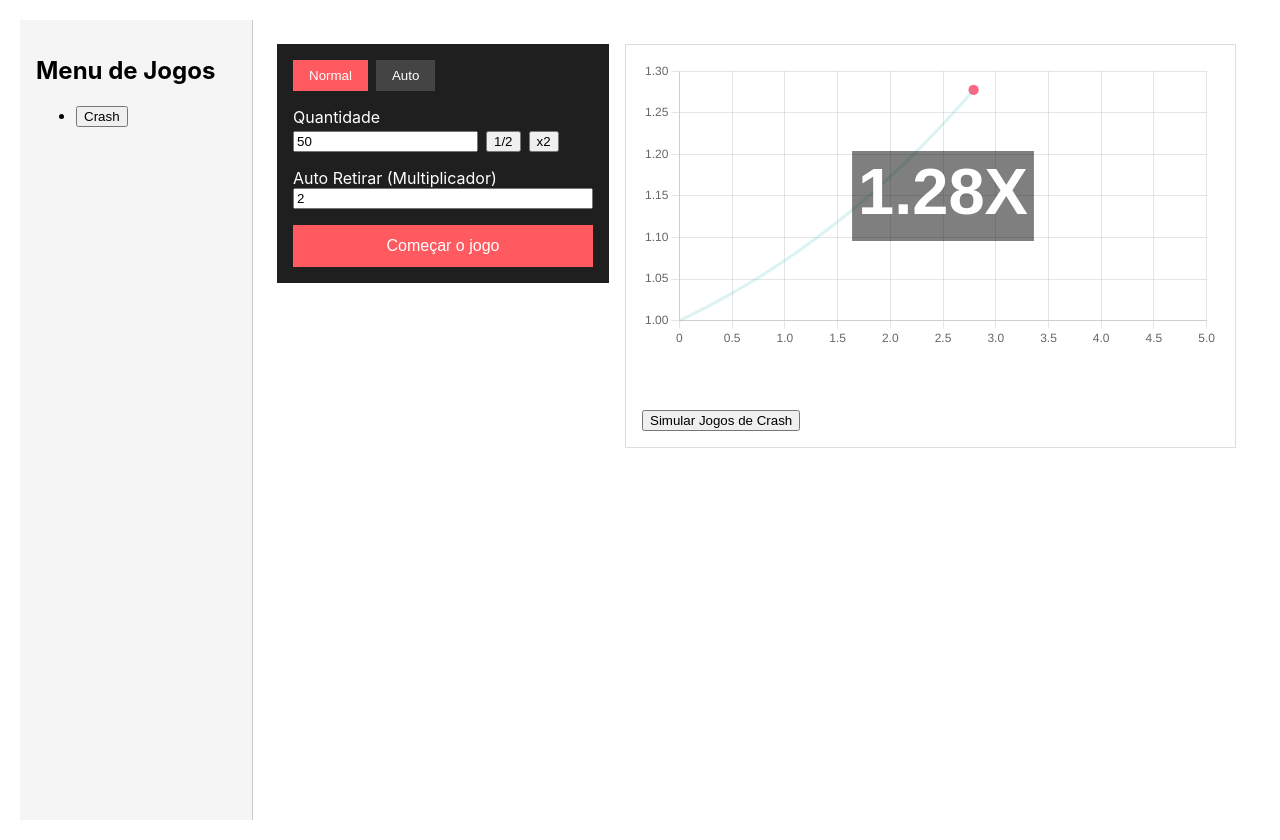
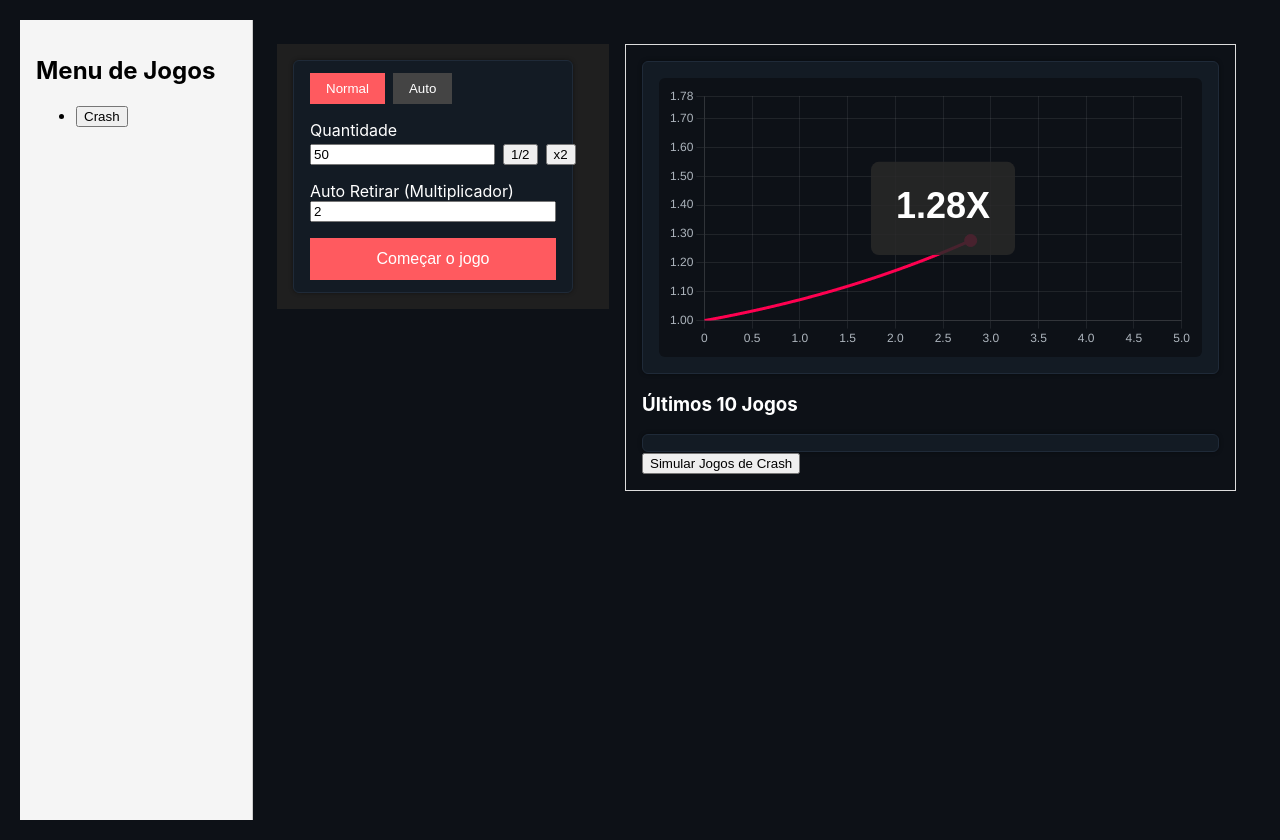
Before and after one commit to Lucas-Inacioo/Gamble, a React (Create React App) app: page / in a window 1280 px wide. Both pictures are taken after a click on the button "Crash". Built offline with nearby package versions, Linux system fonts and the light colour scheme.

Commit message:
Save changes frontend

```diff
--- a/src/components/Crash/CrashGame/CrashGame.css
+++ b/src/components/Crash/CrashGame/CrashGame.css
@@ -5,10 +5,14 @@
 }
 
 .crash-history {
-    background-color: #ff0000;
+    background-color: rgba(40, 40, 40, 0.85);
     color: white;
     border-radius: 4px;
     padding: 10px;
+}
+
+.crash-history.crash-green {
+    background-color: #00c853;
 }
 
 .crash-value {
@@ -22,3 +26,26 @@
     margin-top: 5px;
     font-size: 1rem;
 }
+
+.chart-container {
+    background: #0d1117;
+    border-radius: 6px;
+    padding: 8px;
+}
+
+.chart-container canvas {
+    background: #0d1117;
+}
+
+.chart-wrapper {
+  position: relative;
+  padding: 16px;
+}
+.chart-wrapper canvas {
+  background: var(--bg-panel);
+}
+
+.right-bar {
+    background: #0d1117;
+    border: none;
+}
--- a/src/components/Crash/CrashGame/CrashGame.js
+++ b/src/components/Crash/CrashGame/CrashGame.js
@@ -26,6 +26,21 @@ ChartJS.register(
     Legend,
     annotationPlugin
 );
+ChartJS.defaults.color = '#adb5bd';
+ChartJS.defaults.borderColor = 'rgba(255,255,255,.08)';
+
+const canvasBgPlugin = {
+    id: 'canvas_bg',
+    beforeDraw(chart, args, opts) {
+        const { ctx, width, height } = chart;
+        ctx.save();
+        ctx.globalCompositeOperation = 'destination-over';
+        ctx.fillStyle = opts.color || '#0d1117';
+        ctx.fillRect(0, 0, width, height);
+        ctx.restore();
+    },
+};
+ChartJS.register(canvasBgPlugin);
 
 const clientSeed = "0000000000000000000415ebb64b0d51ccee0bb55826e43846e5bea777d91966";
 
@@ -137,42 +152,43 @@ const CrashGame = (
     const data = {
         datasets: [
             {
-                label: 'Exponential Growth',
+                label: 'Crash line',
                 data: dataPoints,
-                fill: false,
-                backgroundColor: 'rgb(75, 192, 192)',
-                borderColor: 'rgba(75, 192, 192, 0.2)',
-                showLine: true,
+                borderColor: '#ff0050',
+                backgroundColor: '#ff0050',
                 pointRadius: 0,
+                tension: 0.02,
             },
             {
+                // keeps the moving dot red as well
                 label: 'Current Position',
                 data: [dataPoints[dataPoints.length - 1]],
-                backgroundColor: 'rgb(255, 99, 132)',
-                borderColor: 'rgba(255, 99, 132, 0.2)',
-                pointRadius: 5,
+                backgroundColor: '#ff0050',
+                borderColor: '#ff0050',
+                pointRadius: 6,
             },
         ],
     };
+
+    const currentX = dataPoints[dataPoints.length - 1]?.x ?? 0;
+    const currentY = dataPoints[dataPoints.length - 1]?.y ?? 1;
 
     const options = {
         scales: {
             x: {
                 type: 'linear',
-                position: 'bottom',
-                suggestedMin: 0,
-                suggestedMax: 5,
+                min: 0,
+                max: Math.max(5, currentX + 0.5),
             },
             y: {
                 type: 'linear',
-                suggestedMin: 1,
-                suggestedMax: 1.3,
+                min: 1,
+                max: Math.max(1.3, currentY + 0.5),
             },
         },
-        animation: {
-            duration: 0,
-        },
+        animation: { duration: 0 },
         plugins: {
+            canvas_bg: { color: '#0d1117' },
             legend: {
                 display: false,
             },
@@ -183,44 +199,55 @@ const CrashGame = (
                         position: 'top',
                         content: () => {
                             if (isCooldown && finalValue !== null) {
-                                return `${finalValue.toFixed(2)}X`;
+                                return [
+                                    `${finalValue.toFixed(2)}X`,
+                                    'CRASHED',
+                                ];
                             }
                             return `${dataPoints[dataPoints.length - 1]?.y.toFixed(2)}X`;
                         },
-                        backgroundColor: 'rgba(0, 0, 0, 0.5)',
+                        backgroundColor: () => isCooldown
+                            ? 'rgba(255, 0, 0, 0.85)'
+                            : 'rgba(40, 40, 40, 0.85)',
+                        color: '#fff',
+                        borderRadius: 8,
+                        padding: 25,
                         font: {
-                            size: 65,
+                            size: 36,
                             weight: 'bold',
                             family: 'Arial',
                         },
-                        color: '#fff',
                     },
                 },
             },
         },
     };
 
-    const renderLastGames = () => {
-        return (
+    const renderLastGames = () => (
         <div className="last-games-list">
             {lastGamesCrashValue.map((value, index) => (
-                    <div key={index} className="crash-history">
+                <div
+                    key={index}
+                    className={`crash-history ${value > 2 ? 'crash-green' : ''}`}
+                >
                     <span className="crash-value">{value.toFixed(2)}X</span>
-                        <span className="crash-label">CRASHED</span>
                 </div>
             ))}
         </div>
     );
-    };
 
     return (
         <div className="crash-game">
+            <div className="panel-light chart-wrapper">
                 <div className="chart-container">
                     <Line ref={chartRef} data={data} options={options} />
                 </div>
+            </div>
             <div className="last-games-container">
                 <h3>Últimos 10 Jogos</h3>
+                <div className="panel-light history-bar">
                     {renderLastGames()}
+                </div>
             </div>
             <div className="simulation">
                 <button onClick={() => setCurrentGame('simulateCrashGames')}>
--- a/src/components/Crash/CrashPage/CrashPage.css
+++ b/src/components/Crash/CrashPage/CrashPage.css
@@ -13,3 +13,10 @@
     padding: 1rem;
     color: #fff;
 }
+
+.panel-light {
+  background: var(--bg-panel);
+  border: 1px solid var(--border-panel);
+  border-radius: 6px;
+  box-shadow: var(--shadow-panel);
+}
--- /dev/null
+++ b/src/components/Crash/CrashPlayMenu/CrashPlayMenu.css
@@ -0,0 +1,5 @@
+.play-menu {
+  padding: 12px 16px;
+  width: 280px;             /* ou o valor que já usa          */
+  box-sizing: border-box;   /* garante que o padding não quebre o layout */
+}
--- a/src/components/Crash/CrashPlayMenu/CrashPlayMenu.js
+++ b/src/components/Crash/CrashPlayMenu/CrashPlayMenu.js
@@ -1,4 +1,5 @@
 import React from 'react';
+import './CrashPlayMenu.css';
 
 const CrashPlayMenu = ({
   betMode,
@@ -22,6 +23,7 @@ const CrashPlayMenu = ({
   };
 
   return (
+    <div className="panel-light play-menu">
       <div className="bet-controls">
         <div className="bet-mode">
           <button
@@ -68,6 +70,7 @@ const CrashPlayMenu = ({
           Começar o jogo
         </button>
       </div>
+    </div>
   );
 };
 
--- a/src/components/Crash/SimulateCrashGames/SimulateCrashGames.css
+++ b/src/components/Crash/SimulateCrashGames/SimulateCrashGames.css
@@ -73,3 +73,11 @@
 .simulation-results th {
     background-color: #f2f2f2;
 }
+
+.history-bar {
+  padding: 8px 12px;
+  margin-top: 12px;
+  display: flex;
+  flex-wrap: wrap;
+  gap: 6px;
+}
--- a/src/components/HomePage/HomePage.css
+++ b/src/components/HomePage/HomePage.css
@@ -70,3 +70,9 @@
     cursor: pointer;
     font-size: 1rem;
 }
+
+:root {
+  --bg-panel:     #131b24;
+  --border-panel: #1f2a38;
+  --shadow-panel: 0 0 4px rgba(0,0,0,.4);
+}
--- a/src/index.css
+++ b/src/index.css
@@ -1,10 +1,16 @@
+html,
 body {
+  height: 100%;
   margin: 0;
-  font-family: -apple-system, BlinkMacSystemFont, 'Segoe UI', 'Roboto', 'Oxygen',
-    'Ubuntu', 'Cantarell', 'Fira Sans', 'Droid Sans', 'Helvetica Neue',
-    sans-serif;
-  -webkit-font-smoothing: antialiased;
-  -moz-osx-font-smoothing: grayscale;
+  background: #0d1117;
+  font-family: 'Inter', sans-serif;
+}
+
+:root {
+  --bg-base: #0d1117;
+  --bg-panel: #131b24;
+  --border-panel: #1f2a38;
+  --shadow-panel: 0 0 4px rgba(0,0,0,.4);
 }
 
 code {
```
Lines whose indentation alone changed are shown as unchanged.
